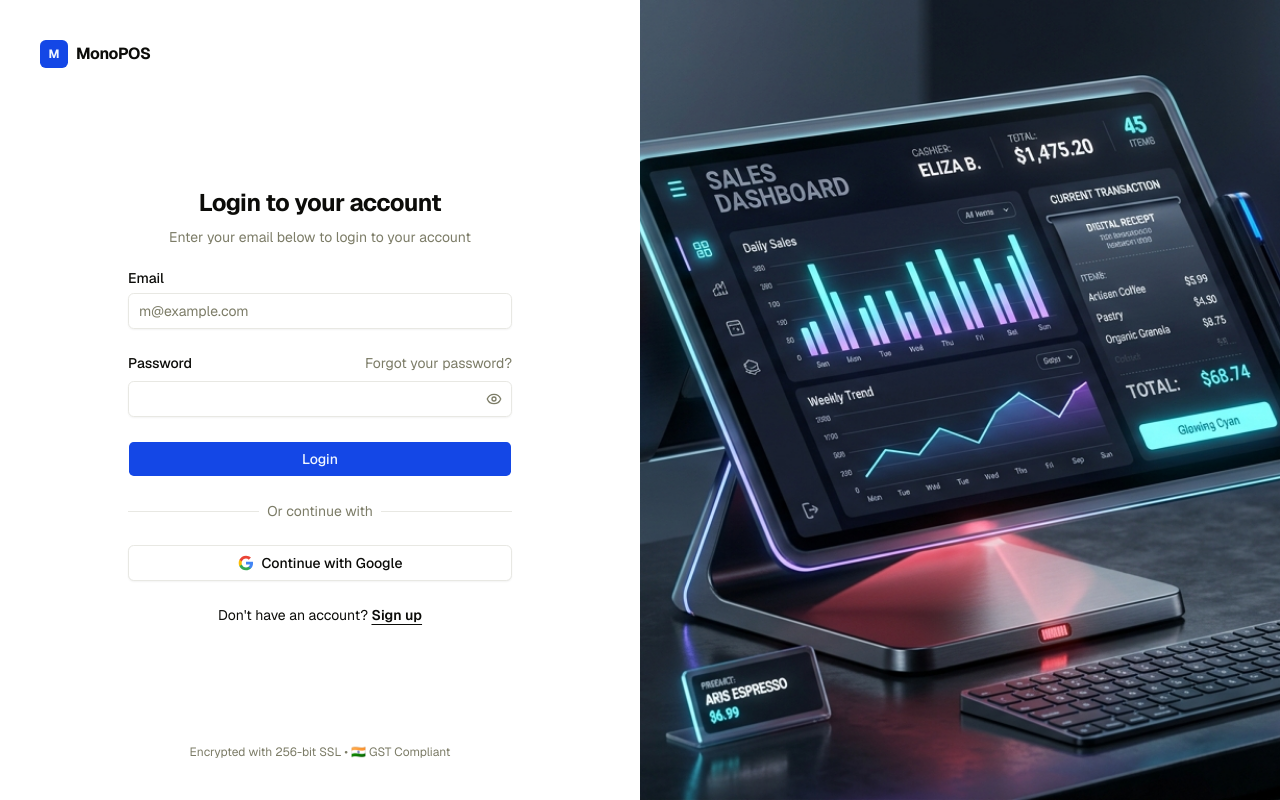
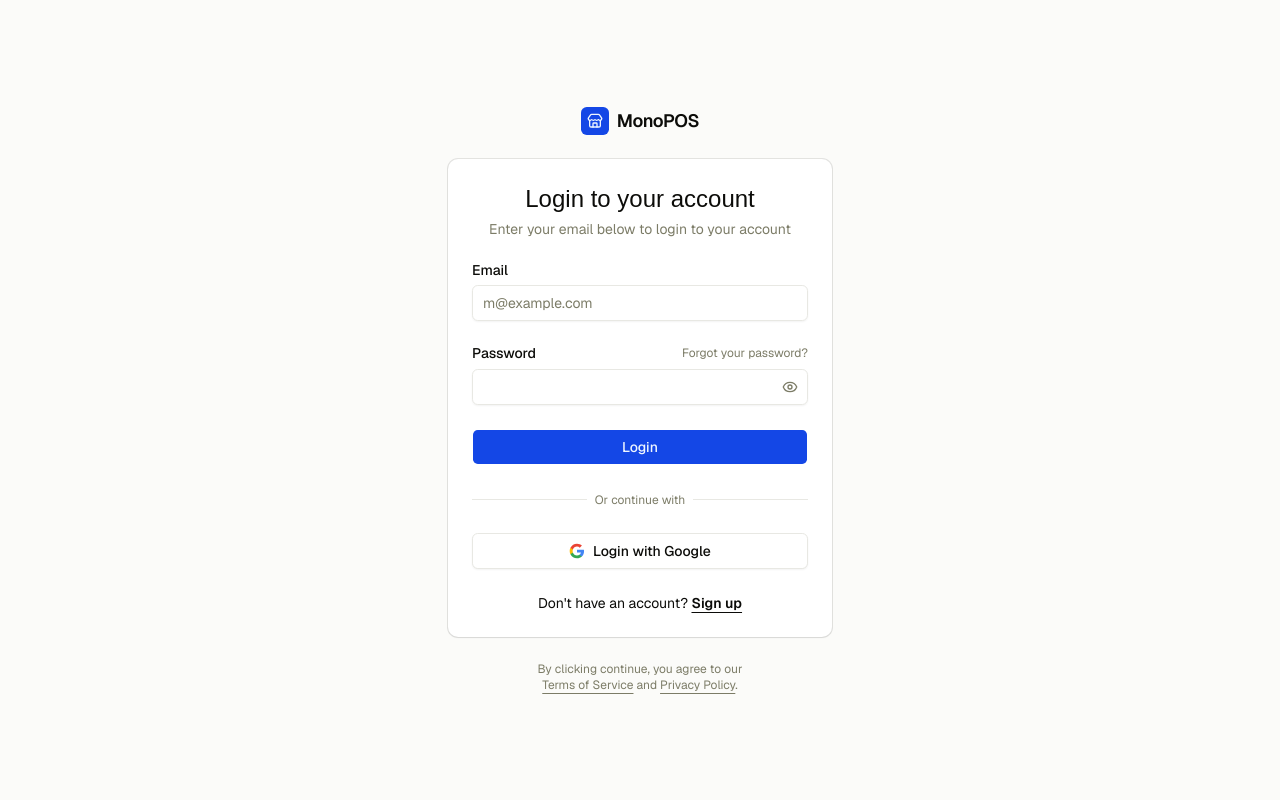
Before and after one commit to Sanketpatel109/pos1, a React (Vite) app: page / in a window 1280 px wide. Built offline with nearby package versions, Linux system fonts and the light colour scheme; no server answers; what html5-qrcode would draw is missing.

Commit message:
feat(auth): simple centered shadcn login-01 layout with zero images

```diff
--- a/src/components/AuthGateScreen.tsx
+++ b/src/components/AuthGateScreen.tsx
@@ -10,6 +10,7 @@ import {
   sendPasswordResetEmail,
 } from '../firebase';
 import {
+  Store,
   Eye,
   EyeOff,
   Loader2,
@@ -17,6 +18,13 @@ import {
   CheckCircle2,
 } from 'lucide-react';
 import { Button } from '@/components/ui/button';
+import {
+  Card,
+  CardContent,
+  CardDescription,
+  CardHeader,
+  CardTitle,
+} from '@/components/ui/card';
 import { Input } from '@/components/ui/input';
 import { Label } from '@/components/ui/label';
 
@@ -144,32 +152,38 @@ export const AuthGateScreen: React.FC<AuthGateScreenProps> = ({ onAuthenticated
   };
 
   return (
-    <div className="grid min-h-svh lg:grid-cols-2 bg-background text-foreground">
-      {/* Left Column: Official shadcn Auth Form */}
-      <div className="flex flex-col gap-4 p-6 md:p-10">
+    <div className="flex min-h-svh w-full items-center justify-center p-6 md:p-10 bg-muted/40 text-foreground">
+      <div className="w-full max-w-sm">
+        <div className="flex flex-col gap-6">
           {/* Brand Header */}
-        <div className="flex justify-center gap-2 md:justify-start">
-          <div className="flex items-center gap-2 font-medium">
+          <div className="flex items-center gap-2 self-center font-medium">
             <div className="flex size-7 items-center justify-center rounded-md bg-primary text-primary-foreground font-bold text-xs">
-              M
+              <Store className="size-4" />
             </div>
-            <span className="font-bold text-base tracking-tight">MonoPOS</span>
-          </div>
+            <span className="font-semibold text-lg tracking-tight">MonoPOS</span>
           </div>
 
-        {/* Center Form Container */}
-        <div className="flex flex-1 items-center justify-center">
-          <div className="w-full max-w-xs sm:max-w-sm">
+          <Card>
+            <CardHeader className="text-center">
+              <CardTitle className="text-2xl">
+                {isSignUp
+                  ? 'Create an account'
+                  : isForgotPassword
+                  ? 'Reset password'
+                  : 'Login to your account'}
+              </CardTitle>
+              <CardDescription>
+                {isSignUp
+                  ? 'Enter your email below to create your account'
+                  : isForgotPassword
+                  ? 'Enter your email below to receive a password reset link'
+                  : 'Enter your email below to login to your account'}
+              </CardDescription>
+            </CardHeader>
+            <CardContent>
               {isForgotPassword ? (
+                <form onSubmit={handleForgotPassword}>
                   <div className="flex flex-col gap-6">
-                <div className="flex flex-col items-center gap-2 text-center">
-                  <h1 className="text-2xl font-bold tracking-tight">Reset Password</h1>
-                  <p className="text-balance text-sm text-muted-foreground">
-                    Enter your email below to receive a password reset link
-                  </p>
-                </div>
-
-                <form onSubmit={handleForgotPassword} className="grid gap-6">
                     <div className="grid gap-2">
                       <Label htmlFor="auth-email-reset">Email</Label>
                       <Input
@@ -196,7 +210,6 @@ export const AuthGateScreen: React.FC<AuthGateScreenProps> = ({ onAuthenticated
                     <Button
                       type="button"
                       variant="ghost"
-                    size="sm"
                       onClick={() => {
                         setIsForgotPassword(false);
                         setResetSent(false);
@@ -205,24 +218,13 @@ export const AuthGateScreen: React.FC<AuthGateScreenProps> = ({ onAuthenticated
                       }}
                       className="w-full text-xs font-medium cursor-pointer"
                     >
-                    ← Back to Login
+                      &larr; Back to Login
                     </Button>
+                  </div>
                 </form>
-              </div>
               ) : (
+                <form onSubmit={handleEmailAuth}>
                   <div className="flex flex-col gap-6">
-                <div className="flex flex-col items-center gap-2 text-center">
-                  <h1 className="text-2xl font-bold tracking-tight">
-                    {isSignUp ? 'Create an account' : 'Login to your account'}
-                  </h1>
-                  <p className="text-balance text-sm text-muted-foreground">
-                    {isSignUp
-                      ? 'Enter your email below to create your account'
-                      : 'Enter your email below to login to your account'}
-                  </p>
-                </div>
-
-                <form onSubmit={handleEmailAuth} className="grid gap-6">
                     <div className="grid gap-2">
                       <Label htmlFor="auth-email">Email</Label>
                       <Input
@@ -247,7 +249,7 @@ export const AuthGateScreen: React.FC<AuthGateScreenProps> = ({ onAuthenticated
                               setError(null);
                               setSuccessMessage(null);
                             }}
-                          className="ml-auto text-sm text-muted-foreground underline-offset-4 hover:underline cursor-pointer"
+                            className="ml-auto inline-block text-xs text-muted-foreground underline-offset-4 hover:underline cursor-pointer"
                           >
                             Forgot your password?
                           </button>
@@ -284,7 +286,7 @@ export const AuthGateScreen: React.FC<AuthGateScreenProps> = ({ onAuthenticated
                     </Button>
 
                     <div className="relative text-center text-sm after:absolute after:inset-0 after:top-1/2 after:z-0 after:flex after:items-center after:border-t after:border-border">
-                    <span className="relative z-10 bg-background px-2 text-muted-foreground">
+                      <span className="relative z-10 bg-card px-2 text-xs text-muted-foreground">
                         Or continue with
                       </span>
                     </div>
@@ -307,7 +309,7 @@ export const AuthGateScreen: React.FC<AuthGateScreenProps> = ({ onAuthenticated
                           <path fill="#EA4335" d="M12 5.38c1.62 0 3.06.56 4.21 1.64l3.15-3.15C17.45 2.09 14.97 1 12 1 7.7 1 3.99 3.47 2.18 7.07l3.66 2.84c.87-2.6 3.3-4.53 6.16-4.53z"/>
                         </svg>
                       )}
-                    <span>Continue with Google</span>
+                      <span>Login with Google</span>
                     </Button>
 
                     <div className="text-center text-sm">
@@ -335,8 +337,8 @@ export const AuthGateScreen: React.FC<AuthGateScreenProps> = ({ onAuthenticated
                         </>
                       )}
                     </div>
+                  </div>
                 </form>
-              </div>
               )}
 
               {/* Feedback Alerts */}
@@ -353,22 +355,15 @@ export const AuthGateScreen: React.FC<AuthGateScreenProps> = ({ onAuthenticated
                   <span>{error}</span>
                 </div>
               )}
+            </CardContent>
+          </Card>
+
+          {/* Footer Legal / Trust Note */}
+          <div className="text-balance text-center text-xs text-muted-foreground [&_a]:underline [&_a]:underline-offset-4 hover:[&_a]:text-primary">
+            By clicking continue, you agree to our <a href="#">Terms of Service</a>{' '}
+            and <a href="#">Privacy Policy</a>.
           </div>
         </div>
-
-        {/* Clean Footer Trust Note */}
-        <div className="text-center text-xs text-muted-foreground">
-          Encrypted with 256-bit SSL • 🇮🇳 GST Compliant
-        </div>
-      </div>
-
-      {/* Right Column: Default shadcn Image Block */}
-      <div className="relative hidden bg-muted lg:block">
-        <img
-          src="/pos-terminal-showcase.jpg"
-          alt="MonoPOS Retail Billing Terminal"
-          className="absolute inset-0 h-full w-full object-cover dark:brightness-[0.85]"
-        />
       </div>
     </div>
   );
```
Lines whose indentation alone changed are shown as unchanged.
